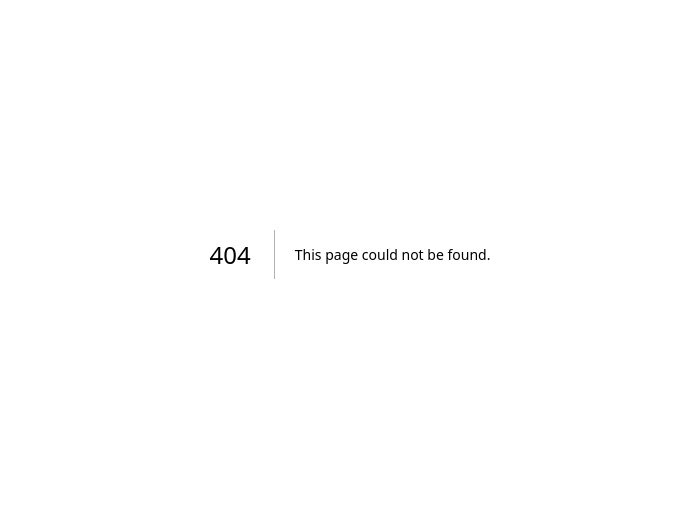
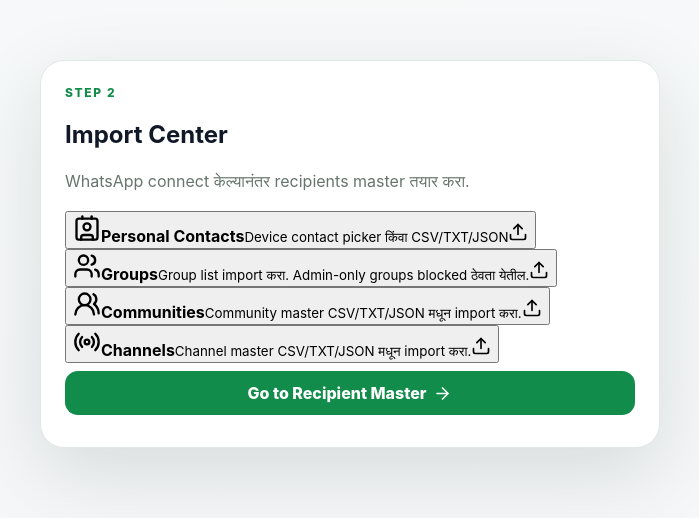
Before and after one commit to jbevents2020-tech/whatsapp-marketing-crm, a Next.js app: page /import in a window 1280 px wide. Before the commit this address had no page. Shown: the part 146-664 px from the top of the page, without its empty margins (290-989 px from the left). Built offline with nearby package versions, Linux system fonts and the light colour scheme.

Commit message:
Add recipient import center

```diff
--- /dev/null
+++ b/app/import/page.tsx
@@ -0,0 +1,40 @@
+'use client'
+
+import { useState } from 'react'
+import { Contact, Users, UsersRound, Radio, Upload, ArrowRight, CheckCircle2 } from 'lucide-react'
+
+type RecipientType='personal'|'group'|'community'|'channel'
+type Source='WhatsApp'|'WhatsApp Business'
+type Recipient={id:string,name:string,type:RecipientType,source:Source,phone?:string,category?:string,area?:string,canSend:boolean}
+
+const items=[
+  {type:'personal' as const,title:'Personal Contacts',desc:'Device contact picker किंवा CSV/TXT/JSON',icon:<Contact size={28}/>},
+  {type:'group' as const,title:'Groups',desc:'Group list import करा. Admin-only groups blocked ठेवता येतील.',icon:<Users size={28}/>},
+  {type:'community' as const,title:'Communities',desc:'Community master CSV/TXT/JSON मधून import करा.',icon:<UsersRound size={28}/>},
+  {type:'channel' as const,title:'Channels',desc:'Channel master CSV/TXT/JSON मधून import करा.',icon:<Radio size={28}/>},
+]
+
+export default function ImportCenter(){
+ const [status,setStatus]=useState('')
+ const source=(typeof window!=='undefined'?(localStorage.getItem('jb-wa-source') as Source):null)||'WhatsApp'
+
+ function save(fresh:Recipient[]){
+   const old=JSON.parse(localStorage.getItem('jb-recipients')||'[]') as Recipient[]
+   localStorage.setItem('jb-recipients',JSON.stringify([...old,...fresh]))
+ }
+ async function importPersonal(){
+   const nav=navigator as Navigator & {contacts?:{select:(p:string[],o:{multiple:boolean})=>Promise<Array<{name?:string[],tel?:string[]}>>}}
+   if(nav.contacts?.select){
+     try{const picked=await nav.contacts.select(['name','tel'],{multiple:true});const fresh:Recipient[]=picked.flatMap(c=>(c.tel||[]).slice(0,1).map(t=>({id:crypto.randomUUID(),name:c.name?.[0]||t,type:'personal',source,phone:t,canSend:true})));save(fresh);setStatus(`${fresh.length} contacts imported`);return}catch{return}
+   }
+   importFile('personal')
+ }
+ function importFile(type:RecipientType){
+   const input=document.createElement('input');input.type='file';input.accept='.csv,.txt,.json';
+   input.onchange=async()=>{const file=input.files?.[0];if(!file)return;const text=await file.text();const fresh:Recipient[]=[];
+     try{if(file.name.toLowerCase().endsWith('.json')){const rows=JSON.parse(text);if(Array.isArray(rows))rows.forEach((r:any)=>{if(!r?.name)return;fresh.push({id:crypto.randomUUID(),name:String(r.name),type,source,phone:type==='personal'?String(r.phone||'')||undefined:undefined,category:type==='personal'?undefined:String(r.category||'Other'),area:type==='personal'?undefined:String(r.area||'')||undefined,canSend:type==='group'?String(r.canSend??'true').toLowerCase()!=='false':true})})}else{text.split(/\r?\n/).map(x=>x.trim()).filter(Boolean).forEach((line,i)=>{const c=line.split(',').map(x=>x.trim());if(i===0&&c[0]?.toLowerCase().includes('name'))return;if(!c[0])return;if(type==='personal'){if(c[1])fresh.push({id:crypto.randomUUID(),name:c[0],phone:c[1],type,source,canSend:true})}else fresh.push({id:crypto.randomUUID(),name:c[0],category:c[1]||'Other',area:c[2]||undefined,type,source,canSend:type==='group'?!['no','false'].includes((c[3]||'').toLowerCase()):true})})}}
+     catch{setStatus('File format invalid');return}save(fresh);setStatus(`${fresh.length} records imported`)};input.click()
+ }
+ function start(type:RecipientType){if(type==='personal')importPersonal();else importFile(type)}
+ return <main className="connect-shell"><section className="connect-card import-card"><div className="eyebrow">STEP 2</div><h1>Import Center</h1><p className="connect-lead">WhatsApp connect केल्यानंतर recipients master तयार करा.</p><div className="import-grid">{items.map(i=><button key={i.type} className="import-option" onClick={()=>start(i.type)}><span className="import-icon">{i.icon}</span><span><b>{i.title}</b><small>{i.desc}</small></span><Upload size={20}/></button>)}</div>{status&&<div className="notice"><CheckCircle2 size={19}/><div><b>{status}</b><span>Data Recipient Master मध्ये save झाला आहे.</span></div></div>}<button className="primary connect-primary" onClick={()=>window.location.href='/'}>Go to Recipient Master <ArrowRight size={19}/></button></section></main>
+}
```
